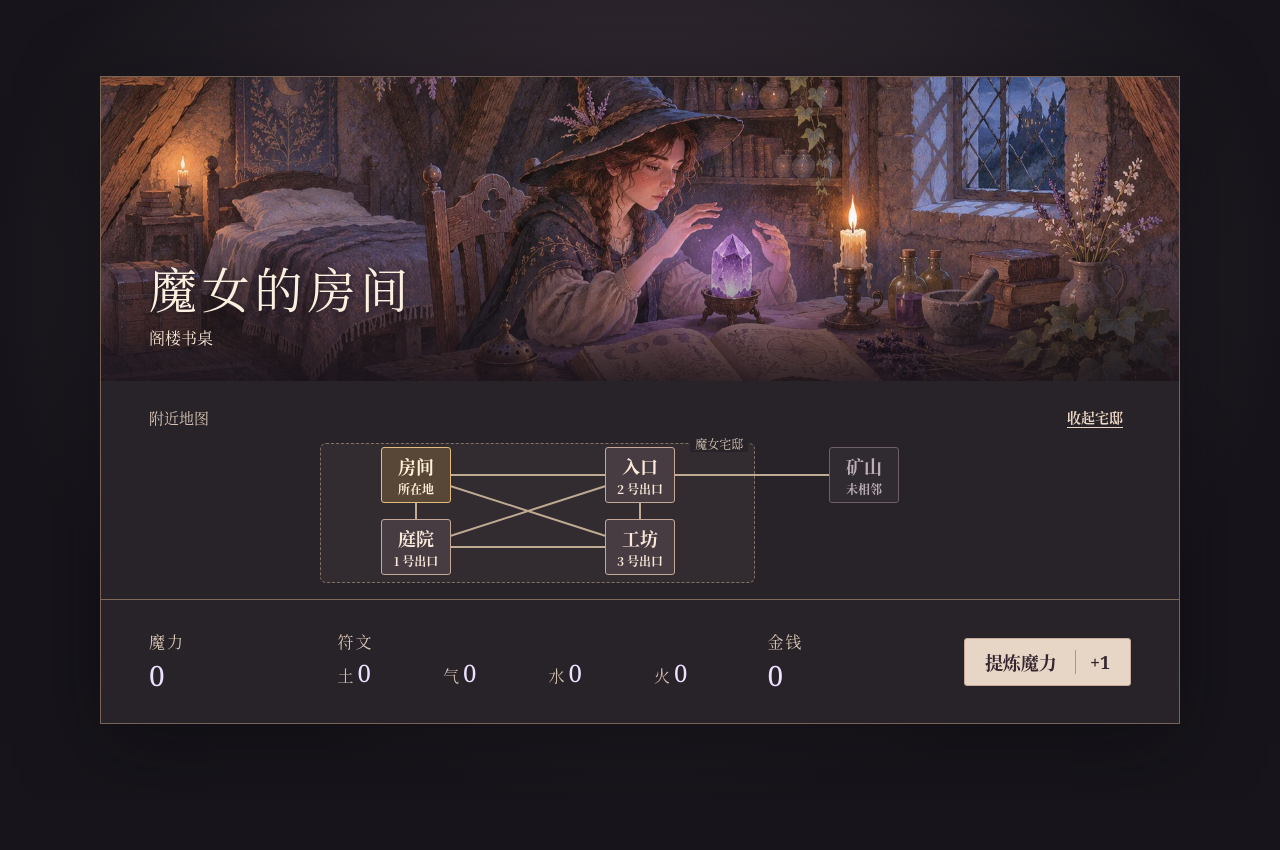
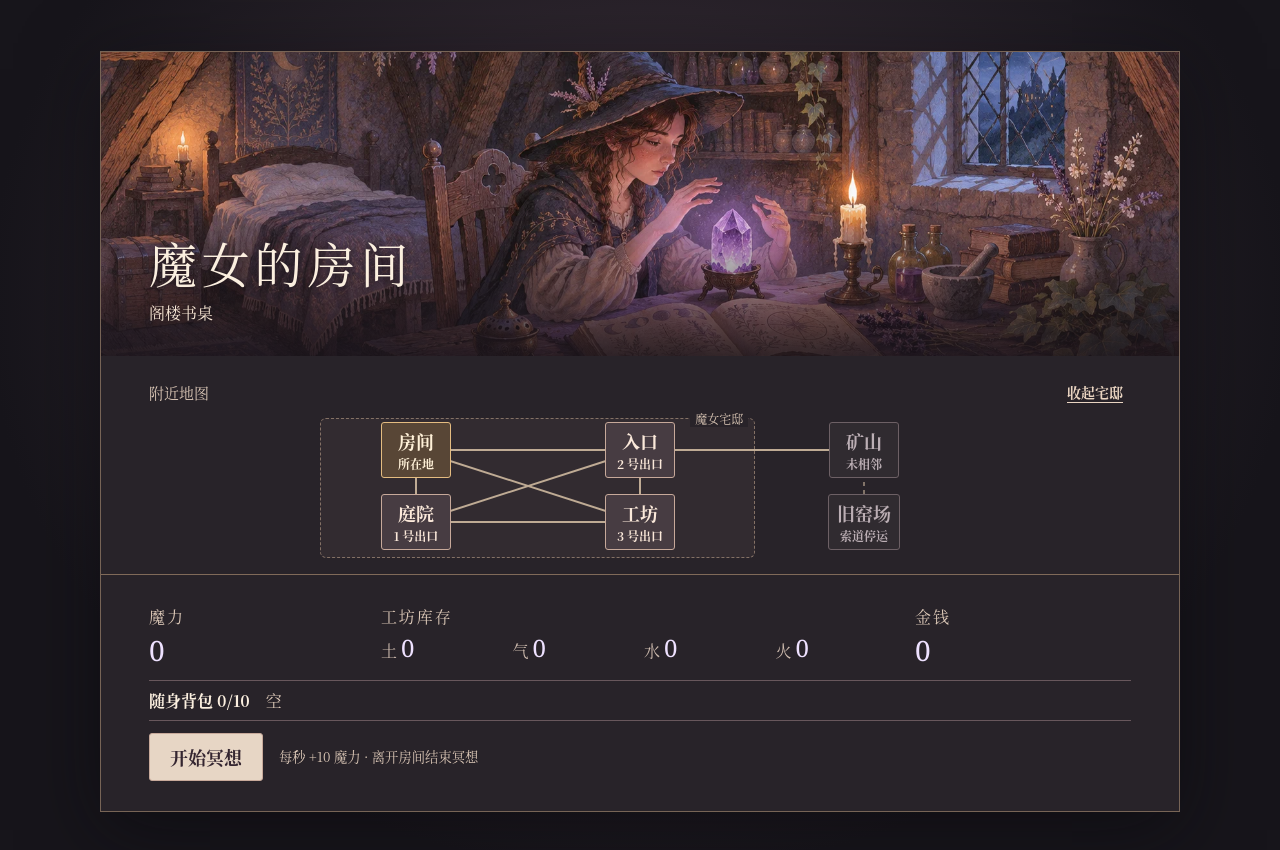
Before and after one commit to samjna-wax/game-golem-witch, a Vue app: page / in a window 1280 px wide. Shown: the top 850 px of the page. Before the commit the page ends 800 px from the top, so only its background shows below. Built offline with nearby package versions, Linux system fonts and the light colour scheme.

Commit message:
Power golem transport and reopen the kiln ropeway

```diff
--- a/src/App.vue
+++ b/src/App.vue
@@ -1,6 +1,9 @@
 <script setup>
 import { canForge, forgeGolem, golemCost, golems } from './forge.js'
-import { resources } from './resources.js'
+import {
+  resources, manaPerSecond, bag, bagCapacity, unloadBag, collectRune,
+  ropeway, ropewayOpen, troughGoal, fillTrough,
+} from './resources.js'
 import { computed, ref, onMounted, onUnmounted } from 'vue'
 import { places, arrival, canTravel } from './map.js'
 import NearbyMap from './NearbyMap.vue'
@@ -10,10 +13,33 @@ import { fleet, step } from './golems.js'
 
 const props = defineProps({ openEditor: Boolean })
 const editing = ref(props.openEditor)
+const meditating = ref(false)
+const bagContents = computed(() => Object.keys(resources.runes)
+  .map(rune => [rune, bag.filter(item => item === rune).length])
+  .filter(([, count]) => count)
+  .map(([rune, count]) => rune + ' ' + count).join('　'))
+const troughPayment = computed(() => Math.min(
+  bag.filter(rune => rune === '水').length, troughGoal - ropeway.water,
+))
+const troughHint = computed(() => {
+  if (ropewayOpen.value) return '水轮推着矿斗越过山谷，索道已通往旧窑场。'
+  if (ropeway.water >= 113) return '最后一段索绳绷紧了，对岸窑壁里透出红光。'
+  if (ropeway.water >= 75) return '水流回到旧河道，矿斗滑过了半程。'
+  if (ropeway.water >= 38) return '水轮缓缓转动，第一只矿斗已经离站。'
+  if (ropeway.water > 0) return '水轮转过一齿。继续从庭院运水，冲开淤塞的引水槽。'
+  return '对岸的窑壁泛着红光。从庭院运来水符文注入引水槽，就能让索道重新运转。'
+})
+let firstMachine = 0
 let clock
 onMounted(() => {
   clock = setInterval(() => {
-    for (const g of fleet) if (g.running) step(g)
+    if (meditating.value) resources.mana += manaPerSecond
+    // Rotate the first turn so that a low reserve is shared across the fleet.
+    for (let i = 0; i < fleet.length; i++) {
+      const g = fleet[(firstMachine + i) % fleet.length]
+      if (g.running) step(g)
+    }
+    if (fleet.length) firstMachine = (firstMachine + 1) % fleet.length
   }, 1000)
 })
 onUnmounted(() => clearInterval(clock))
@@ -22,18 +48,19 @@ const location = ref(props.openEditor ? 'workshop' : 'room')
 const current = computed(() => places.find(place => place.id === location.value))
 
 function travel(destination) {
-  if (canTravel(location.value, destination)) location.value = arrival(destination)
+  if (!canTravel(location.value, destination)) return
+  meditating.value = false
+  location.value = arrival(destination)
 }
 
 function gather() {
-  if (current.value.rune) resources.runes[current.value.rune]++
-  else if (current.value.action) resources.mana++
+  if (current.value.rune && bag.length < bagCapacity) collectRune(bag, current.value.rune)
 }
 
 </script>
 
 <template>
-  <main v-if="editing" class="room"><RuneBoard @close="editing = false" /></main>
+  <main v-if="editing" class="room"><RuneBoard :return-label="location === 'workshop' ? '返回工坊' : '返回房间'" @close="editing = false" /></main>
   <main v-else class="room" aria-labelledby="room-title">
     <div class="scene">
       <img :src="current.image" alt="">
@@ -50,7 +77,7 @@ function gather() {
           <output aria-labelledby="mana-label">{{ resources.mana }}</output>
         </div>
         <div class="runes" role="group" aria-labelledby="rune-label">
-          <span id="rune-label">符文</span>
+          <span id="rune-label">工坊库存</span>
           <dl>
             <div v-for="(count, element) in resources.runes" :key="element">
               <dt>{{ element }}</dt>
@@ -63,6 +90,11 @@ function gather() {
           <output aria-labelledby="money-label">{{ resources.money }}</output>
         </div>
       </section>
+      <div class="pack">
+        <strong>随身背包 {{ bag.length }}/{{ bagCapacity }}</strong>
+        <span>{{ bagContents || '空' }}</span>
+        <button v-if="location === 'workshop' && bag.length" @click="unloadBag">全部存入工坊</button>
+      </div>
       <section v-if="location === 'workshop'" class="forge" aria-label="魔力锻炉">
         <div class="recipe">
           <p id="forge-cost">每具消耗：魔力 {{ golemCost.mana }} · 土符文 {{ golemCost.earth }} · 水符文 {{ golemCost.water }}</p>
@@ -71,12 +103,28 @@ function gather() {
         <button type="button" class="gather" :disabled="!canForge" aria-describedby="forge-cost" @click="forgeGolem">
           锻造哥雷姆
         </button>
-        <button v-if="golems" type="button" @click="editing = true">打开符文板</button>
+
       </section>
-      <button v-if="current.action" type="button" class="gather" @click="gather">
+      <div v-if="location === 'room'" class="station">
+        <button class="gather" @click="meditating = !meditating">{{ meditating ? '结束冥想' : '开始冥想' }}</button>
+        <small>每秒 +{{ manaPerSecond }} 魔力 · 离开房间结束冥想</small>
+      </div>
+      <button v-if="golems && (location === 'workshop' || location === 'room')" @click="editing = true">打开符文板</button>
+      <button v-if="current.action" :disabled="bag.length >= bagCapacity" type="button" class="gather" @click="gather">
         <span>{{ current.action }}</span>
-        <span class="yield">+1</span>
+        <span class="yield">{{ bag.length >= bagCapacity ? '背包已满' : '+1' }}</span>
       </button>
+      <small v-if="current.rune && bag.length">带回工坊可将随身符文存入库存。</small>
+      <section v-if="location === 'mine'" class="station trough">
+        <div class="board-head"><h2>索道水槽</h2><output>{{ ropeway.water }} / {{ troughGoal }}</output></div>
+        <progress aria-label="水槽进度" :value="ropeway.water" :max="troughGoal"></progress>
+        <p>{{ troughHint }}</p>
+        <small v-if="!ropewayOpen">哥雷姆在此使用交互点 2，每次投入一枚水。</small>
+        <button v-if="!ropewayOpen" class="gather" :disabled="!troughPayment" @click="fillTrough(bag, troughPayment)">
+          投入背包中的水<span v-if="troughPayment">× {{ troughPayment }}</span>
+        </button>
+      </section>
+      <p v-if="location === 'kiln' && ropeway.fireFound" class="discovery" role="status">已解锁火符文 · 旧窑场可持续采集</p>
     </div>
   </main>
 </template>
--- a/src/NearbyMap.vue
+++ b/src/NearbyMap.vue
@@ -2,29 +2,30 @@
 import { computed, ref } from 'vue'
 import { manor, places, paths, arrival, canTravel, exits } from './map.js'
 
+import { ropewayOpen } from './resources.js'
 import { fleet } from './golems.js'
 
 const props = defineProps({ location: { type: String, required: true } })
 defineEmits(['travel'])
 const expanded = ref(true)
 const inside = computed(() => places.find(place => place.id === props.location)?.parent === manor.id)
-const mine = places.find(place => place.id === 'mine')
-const nodes = computed(() => expanded.value ? places : [manor, mine])
+const outside = places.filter(place => !place.parent)
+const nodes = computed(() => expanded.value ? places : [manor, ...outside])
 
 // Drawing coordinates are percentages. Travel always uses the graph's edges.
 const positions = computed(() => expanded.value
-  ? { room: [15, 25], courtyard: [15, 75], workshop: [50, 75], gate: [50, 25], mine: [85, 25] }
-  : { manor: [25, 50], mine: [75, 50] })
+  ? { room: [15, 25], courtyard: [15, 75], workshop: [50, 75], gate: [50, 25], mine: [85, 25], kiln: [85, 75] }
+  : { manor: [15, 50], mine: [50, 50], kiln: [85, 50] })
 const edges = computed(() => expanded.value
   ? paths.map(([a, b]) => [arrival(a), arrival(b)])
-  : paths.filter(pair => pair.includes(manor.id)))
+  : paths.filter(pair => pair.every(id => id === manor.id || outside.some(p => p.id === id))))
 
 function exitLabel(id) {
   const port = Object.keys(exits[props.location]).find(n => exits[props.location][n] === arrival(id))
   return port + ' 号' + (id === manor.id ? ' · 入口' : '出口')
 }
 function machinesHere(id) {
-  return fleet.filter(g => id === manor.id ? g.location !== mine.id : g.location === id).length
+  return fleet.filter(g => id === manor.id ? places.some(p => p.id === g.location && p.parent === manor.id) : g.location === id).length
 }
 
 function isHere(id) {
@@ -46,7 +47,7 @@ function reachable(id) {
     <div id="nearby-topology" class="map-track" :class="{ expanded }">
       <div v-if="expanded" class="manor-boundary"><span>魔女宅邸</span></div>
       <svg viewBox="0 0 100 100" preserveAspectRatio="none" aria-hidden="true">
-        <line v-for="[a, b] in edges" :key="a + b"
+        <line v-for="[a, b] in edges" :key="a + b" :class="{ closed: b === 'kiln' && !ropewayOpen }"
           :x1="positions[a][0]" :y1="positions[a][1]"
           :x2="positions[b][0]" :y2="positions[b][1]" />
       </svg>
@@ -56,7 +57,7 @@ function reachable(id) {
         @click="$emit('travel', node.id)">
         <strong>{{ node.label }}</strong>
         <span v-if="machinesHere(node.id)" class="machine-marker" :aria-label="machinesHere(node.id) + ' 具哥雷姆'">⚙{{ machinesHere(node.id) }}</span>
-        <small>{{ isHere(node.id) ? '所在地' : reachable(node.id) ? exitLabel(node.id) : '未相邻' }}</small>
+        <small>{{ isHere(node.id) ? '所在地' : node.id === 'kiln' && !ropewayOpen ? '索道停运' : reachable(node.id) ? exitLabel(node.id) : '未相邻' }}</small>
       </button>
     </div>
   </nav>
--- a/src/RuneBoard.vue
+++ b/src/RuneBoard.vue
@@ -1,11 +1,12 @@
 <script setup>
 import { computed, ref } from 'vue'
-import { resources } from './resources.js'
+import { resources, ropeway, ropewayOpen, troughGoal } from './resources.js'
 import { exits, placeById } from './map.js'
 import { fleet, capacity, operand, step } from './golems.js'
 
 import RuneEditor from './RuneEditor.vue'
 
+defineProps({ returnLabel: String })
 defineEmits(['close'])
 const iconMode = ref(true)
 const id = ref(1)
@@ -17,7 +18,6 @@ function chooseMachine() {
 function start() {
   const g = machine.value
   g.running = true
-  step(g)
 }
 </script>
 
@@ -25,7 +25,7 @@ function start() {
   <article class="board" :class="{ 'icon-mode': iconMode }">
     <header class="board-head">
       <h1>符文板</h1>
-      <button type="button" @click="$emit('close')">返回工坊</button>
+      <button type="button" @click="$emit('close')">{{ returnLabel }}</button>
     </header>
     <label>哥雷姆
       <select v-model="id" @change="chooseMachine">
@@ -37,10 +37,12 @@ function start() {
     <section class="readout" aria-label="哥雷姆状态">
       <strong>{{ placeById[machine.location].title }}</strong>
       <span>货舱 {{ machine.cargo.length }}/{{ capacity }} · {{ machine.cargo.join('、') || '空' }}</span>
-      <p>出口 <span v-for="(to, n) in exits[machine.location]" :key="n">{{ n }} {{ placeById[to].label }}　</span></p>
+      <p>出口 <span v-for="(to, n) in exits[machine.location]" :key="n">{{ n }} {{ placeById[to].label }}{{ to === 'kiln' && !ropewayOpen ? '（停运）' : '' }}　</span></p>
       <p v-if="machine.location === 'workshop' || placeById[machine.location].rune">
         交互点 1 · {{ machine.location === 'workshop' ? '收货台' : placeById[machine.location].feature }}
       </p>
+      <p v-if="machine.location === 'mine'">交互点 2 · 索道水槽 {{ ropeway.water }}/{{ troughGoal }}</p>
+      <p>魔力 {{ resources.mana }} · 每步消耗 1</p>
       <p>库存 · 土 {{ resources.runes.土 }}　水 {{ resources.runes.水 }}</p>
     </section>
 
--- a/src/golems.js
+++ b/src/golems.js
@@ -1,9 +1,9 @@
 import { reactive } from 'vue'
-import { exits, placeById } from './map.js'
-import { resources } from './resources.js'
+import { exits, placeById, canTravel } from './map.js'
+import { resources, ropewayOpen, fillTrough, collectRune } from './resources.js'
 
 export const fleet = reactive([])
-export const capacity = 3
+export const capacity = 5
 export const digits = ['无', '水', '土', '气', '火']
 export const hauling = ['水水', '水水', '土水', '水水', '水土', '土水']
 
@@ -61,6 +61,11 @@ export function installDraft(golem) {
 }
 
 function interact(golem, slot) {
+  if (golem.location === 'mine' && slot === 2n) {
+    if (ropewayOpen.value) return { error: '索道已通，水槽已满。' }
+    if (!fillTrough(golem.cargo, 1)) return { error: '货舱里没有水符文。' }
+    return { message: ropewayOpen.value ? '水轮转动，通往旧窑场的索道已开启。' : '已向索道水槽投入一枚水符文。' }
+  }
   if (slot !== 1n) return { error: '这里没有这个编号的交互点。' }
   if (golem.location === 'workshop') {
     if (!golem.cargo.length) return { error: '货舱已空，无法卸货。' }
@@ -70,24 +75,31 @@ function interact(golem, slot) {
   }
   const rune = placeById[golem.location].rune
   if (!rune) return { error: '这里没有采集或卸货设施。' }
-  if (golem.cargo.length >= capacity) return { error: '货舱已满，需回工坊卸货。' }
-  golem.cargo.push(rune)
+  if (golem.cargo.length >= capacity) return { error: '货舱已满，请先卸货。' }
+  collectRune(golem.cargo, rune)
   return { message: '已装入 1 枚' + rune + '符文。' }
 }
 
 export function step(golem) {
   const line = golem.program[golem.pc]
   if (!line) return
+  if (resources.mana < 1n) {
+    golem.report = '魔力不足，等候冥想供能。'
+    return
+  }
   const n = operand(line)
   let outcome
   if (line[0] === '水') {
     const to = exits[golem.location][n]
-    if (to) {
+    if (to && canTravel(golem.location, to)) {
       golem.location = to
       outcome = { message: '已抵达' + placeById[to].label + '。' }
-    } else outcome = { error: '此处没有 ' + n + ' 号出口。' }
+    } else outcome = { error: to ? '索道尚未修复。' : '此处没有 ' + n + ' 号出口。' }
   } else outcome = interact(golem, n)
   golem.report = '第 ' + (golem.pc + 1) + ' 行 · ' + (outcome.error ?? outcome.message)
   if (outcome.error) golem.running = false
-  else golem.pc = (golem.pc + 1) % golem.program.length
+  else {
+    resources.mana--
+    golem.pc = (golem.pc + 1) % golem.program.length
+  }
 }
--- a/src/main.js
+++ b/src/main.js
@@ -7,6 +7,7 @@ import { resources } from './resources.js'
 const editorDemo = import.meta.env.MODE === 'editor-demo'
 if (editorDemo) {
   newGolem()
+  resources.mana = 60n
   resources.runes.土 = 9n
   resources.runes.水 = 15n
   fleet[0].draft = hauling.join('\n')
--- a/src/map.js
+++ b/src/map.js
@@ -3,10 +3,12 @@ import courtyardImage from './assets/courtyard.webp'
 import workshopImage from './assets/workshop.webp'
 import mineImage from './assets/mine.webp'
 
+import { ropewayOpen } from './resources.js'
+
 export const places = [
   {
     id: 'room', parent: 'manor', label: '房间', title: '魔女的房间',
-    image: roomImage, feature: '阁楼书桌', action: '提炼魔力',
+    image: roomImage, feature: '阁楼书桌',
   },
   {
     id: 'courtyard', parent: 'manor', label: '庭院', title: '庭院',
@@ -24,6 +26,10 @@ export const places = [
     id: 'mine', label: '矿山', title: '附近的矿山',
     image: mineImage, feature: '矿脉采集点', action: '采集土符文', rune: '土',
   },
+  {
+    id: 'kiln', label: '旧窑场', title: '对岸的旧窑场',
+    image: workshopImage, feature: '窑底余烬', action: '拾取火符文', rune: '火',
+  },
 ]
 
 export const manor = { id: 'manor', label: '魔女宅邸', entrance: 'gate' }
@@ -32,7 +38,7 @@ export const manor = { id: 'manor', label: '魔女宅邸', entrance: 'gate' }
 const roads = [
   ['room', 1, 'courtyard', 2], ['room', 2, 'gate', 3], ['courtyard', 3, 'gate', 4],
   ['room', 3, 'workshop', 3], ['courtyard', 1, 'workshop', 2], ['gate', 2, 'workshop', 1],
-  ['manor', 1, 'mine', 1],
+  ['manor', 1, 'mine', 1], ['mine', 2, 'kiln', 1],
 ]
 
 export const paths = roads.map(([a, , b]) => [a, b])
@@ -48,5 +54,5 @@ export function arrival(id) {
 }
 
 export function canTravel(from, to) {
-  return Object.values(exits[from]).includes(arrival(to))
+  return (to !== 'kiln' || ropewayOpen.value) && Object.values(exits[from]).includes(arrival(to))
 }
--- a/src/resources.js
+++ b/src/resources.js
@@ -1,7 +1,35 @@
-import { reactive } from 'vue'
+import { computed, reactive } from 'vue'
 
 export const resources = reactive({
   mana: 0n,
   runes: { 土: 0n, 气: 0n, 水: 0n, 火: 0n },
   money: 0n,
 })
+
+export const manaPerSecond = 10n
+export const bagCapacity = 10
+export const bag = reactive([])
+export const troughGoal = 150
+export const ropeway = reactive({ water: 0, fireFound: false })
+export const ropewayOpen = computed(() => ropeway.water === troughGoal)
+
+export function unloadBag() {
+  for (const rune of bag.splice(0)) resources.runes[rune]++
+}
+
+export function fillTrough(cargo, limit) {
+  let moved = 0
+  while (moved < limit && !ropewayOpen.value) {
+    const at = cargo.indexOf('水')
+    if (at === -1) break
+    cargo.splice(at, 1)
+    ropeway.water++
+    moved++
+  }
+  return moved
+}
+
+export function collectRune(cargo, rune) {
+  cargo.push(rune)
+  if (rune === '火') ropeway.fireFound = true
+}
--- a/src/style.css
+++ b/src/style.css
@@ -238,3 +238,15 @@ button:focus-visible { outline: 3px solid #d4b3ff; outline-offset: 4px; }
 .glyph-choice { display: inline-flex; align-items: center; gap: 4px; min-height: 44px; margin-left: 12px; }
 .hint { font-size: 14px; color: #d1c1b4; }
 .installed summary { cursor: pointer; padding-block: 10px; min-height: 44px; }
+
+.pack, .station {
+  flex-basis: 100%; display: flex; gap: 8px 16px; flex-wrap: wrap; align-items: center;
+}
+.pack { padding-block: 8px; border-block: 1px solid #68575c; }
+.pack span, .station small, .workbench > small { color: #ddc9b8; }
+.trough { display: grid; gap: 8px; }
+.trough h2, .trough p, .trough .board-head { margin: 0; }
+.trough h2 { font-size: 19px; }
+.trough progress { width: 100%; accent-color: #83b5c0; }
+.map-track line.closed { stroke-dasharray: 4 4; opacity: .6; }
+.discovery { color: #f6ca91; margin: 0; }
```
Also changed, not shown: 1 other file (tests, documents, lock files or other folders).
